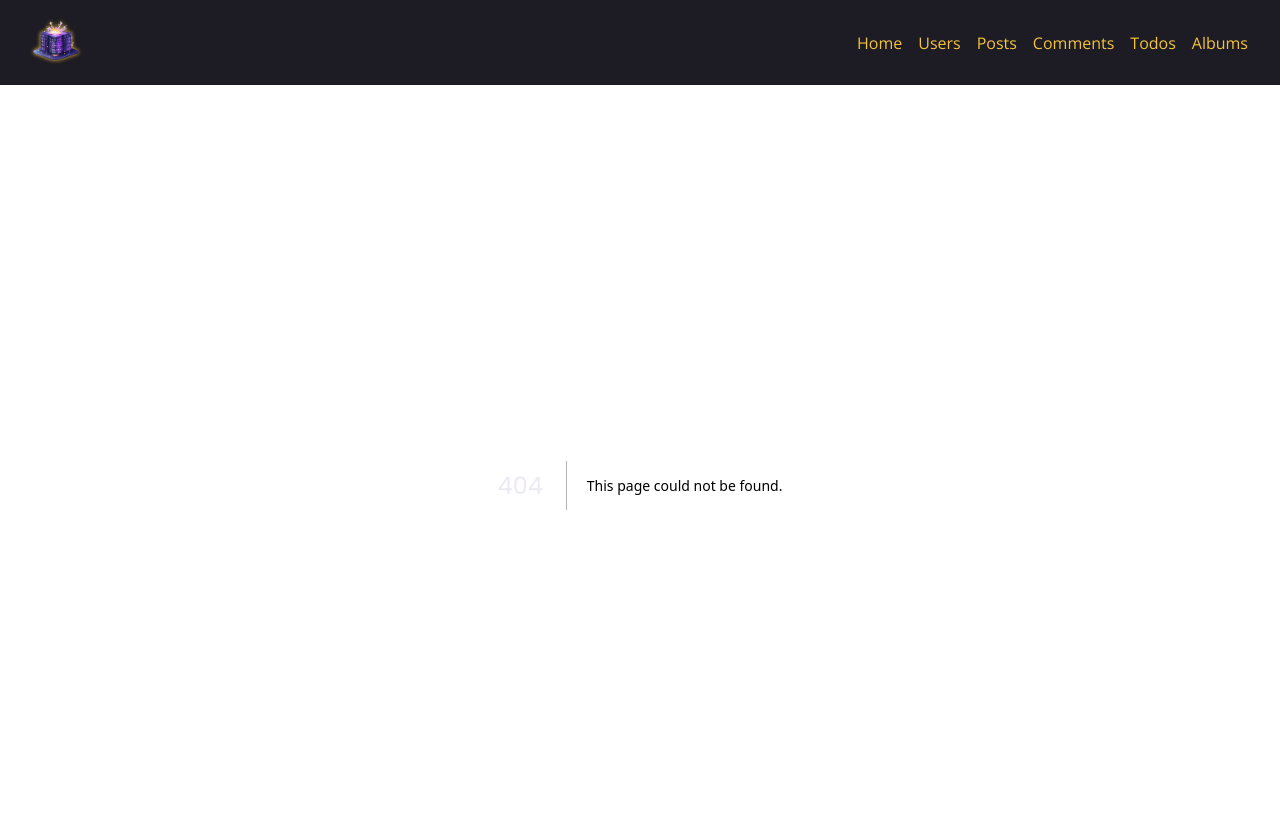
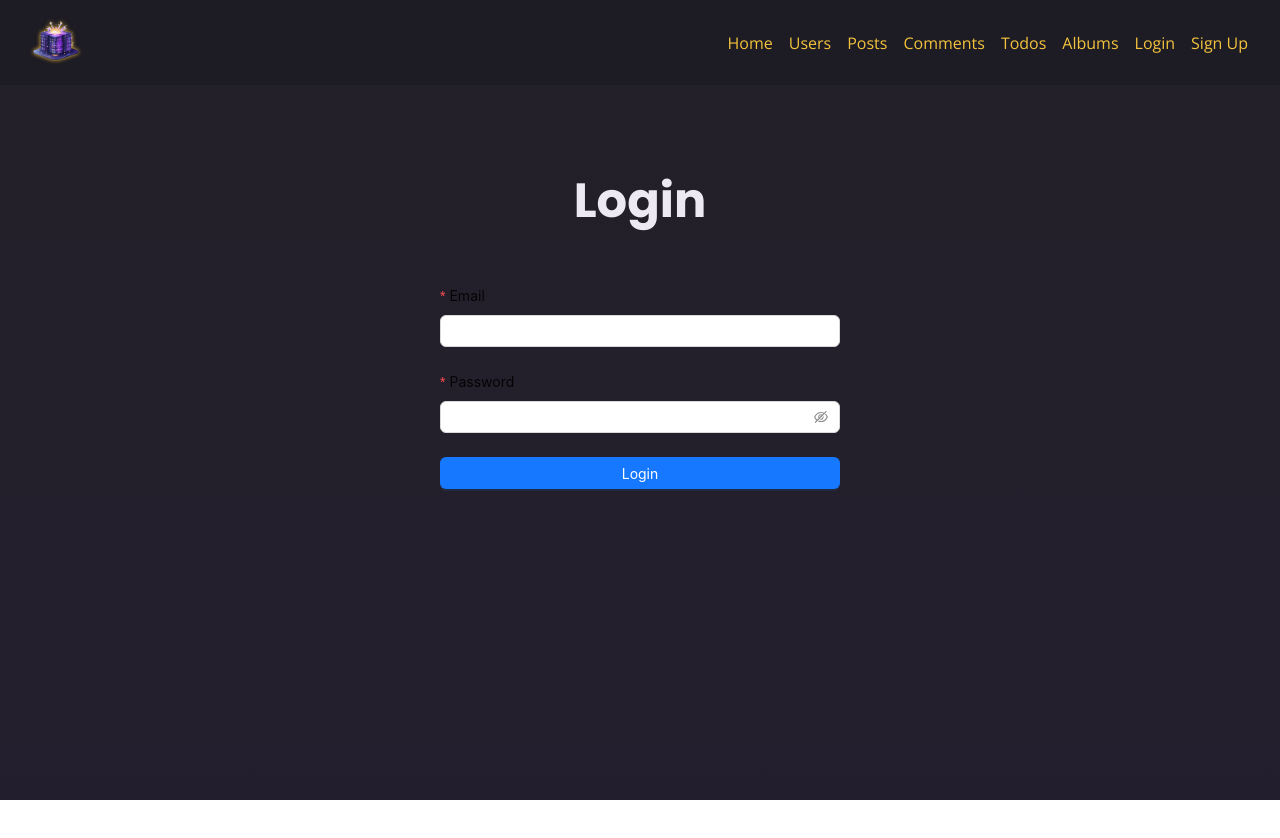
Before and after one commit to mingwangrrc/nextjs_starting_project, a Next.js app: page /login in a window 1280 px wide. Before the commit this address had no page. Shown: the top 838 px of the page. After the commit the page ends 800 px from the top, so only its background shows below. Built offline with nearby package versions, Linux system fonts and the light colour scheme.

Commit message:
Add login and signup pages

```diff
--- /dev/null
+++ b/app/login/page.js
@@ -0,0 +1,14 @@
+import AuthForm from '@/components/auth-form';
+
+export const metadata = {
+  title: 'Login',
+};
+
+export default function LoginPage() {
+  return (
+    <main>
+      <h1>Login</h1>
+      <AuthForm submitText="Login" />
+    </main>
+  );
+}
--- /dev/null
+++ b/components/auth-form.js
@@ -0,0 +1,52 @@
+'use client';
+import { useState } from 'react';
+import { Form, Input, Button } from 'antd';
+
+export default function AuthForm({ onSubmit, submitText, includeName }) {
+  const [form] = Form.useForm();
+  const handleFinish = (values) => {
+    if (onSubmit) {
+      onSubmit(values);
+    } else {
+      alert(JSON.stringify(values, null, 2));
+    }
+  };
+
+  return (
+    <Form
+      form={form}
+      onFinish={handleFinish}
+      style={{ maxWidth: 400, margin: '0 auto' }}
+      layout="vertical"
+    >
+      {includeName && (
+        <Form.Item
+          label="Name"
+          name="name"
+          rules={[{ required: true, message: 'Please enter your name' }]}
+        >
+          <Input />
+        </Form.Item>
+      )}
+      <Form.Item
+        label="Email"
+        name="email"
+        rules={[{ required: true, message: 'Please enter your email' }]}
+      >
+        <Input type="email" />
+      </Form.Item>
+      <Form.Item
+        label="Password"
+        name="password"
+        rules={[{ required: true, message: 'Please enter your password' }]}
+      >
+        <Input.Password />
+      </Form.Item>
+      <Form.Item>
+        <Button type="primary" htmlType="submit" block>
+          {submitText}
+        </Button>
+      </Form.Item>
+    </Form>
+  );
+}
--- a/components/main-header.js
+++ b/components/main-header.js
@@ -29,6 +29,12 @@ export default function MainHeader() {
           <li>
             <Link href="/albums">Albums</Link>
           </li>
+          <li>
+            <Link href="/login">Login</Link>
+          </li>
+          <li>
+            <Link href="/signup">Sign Up</Link>
+          </li>
         </ul>
       </nav>
     </header>
```
Also changed, not shown: app/signup/page.js (added, +14 -0 lines).
